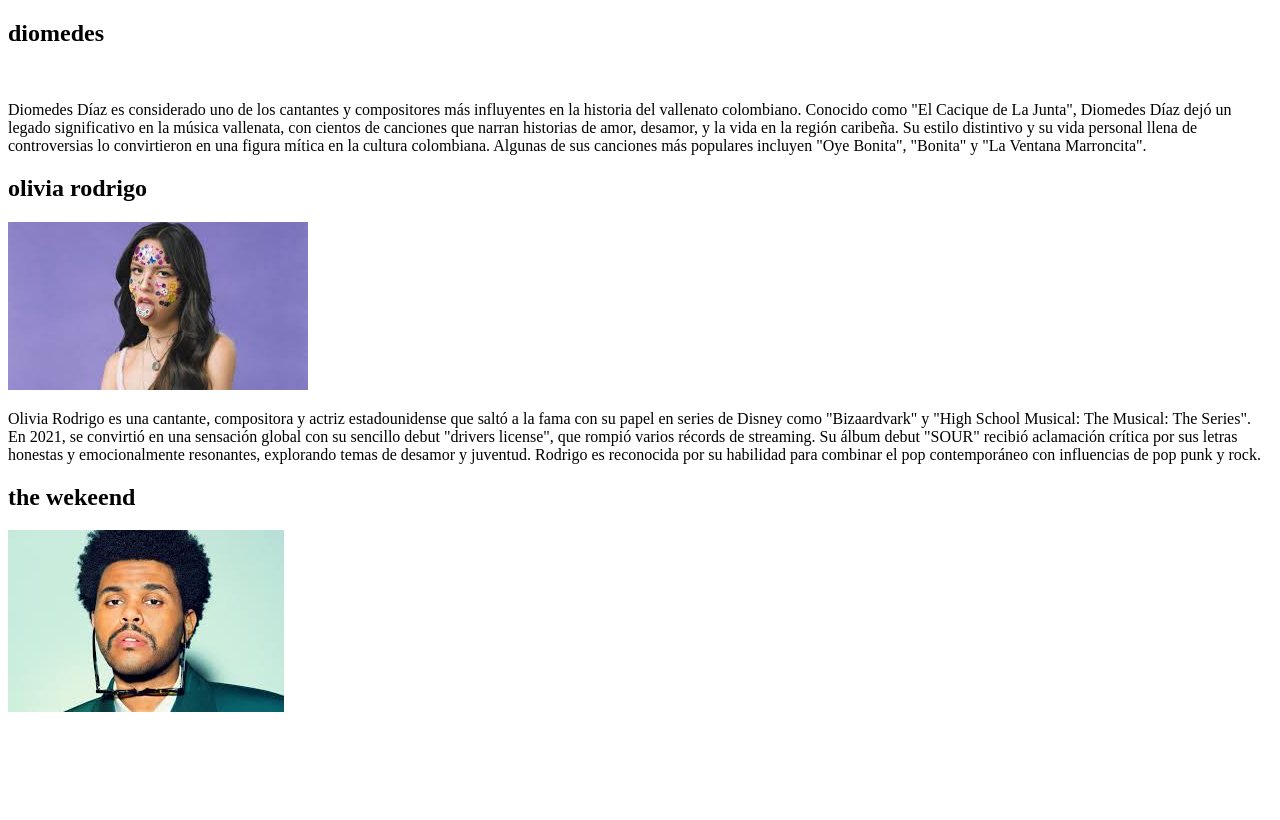
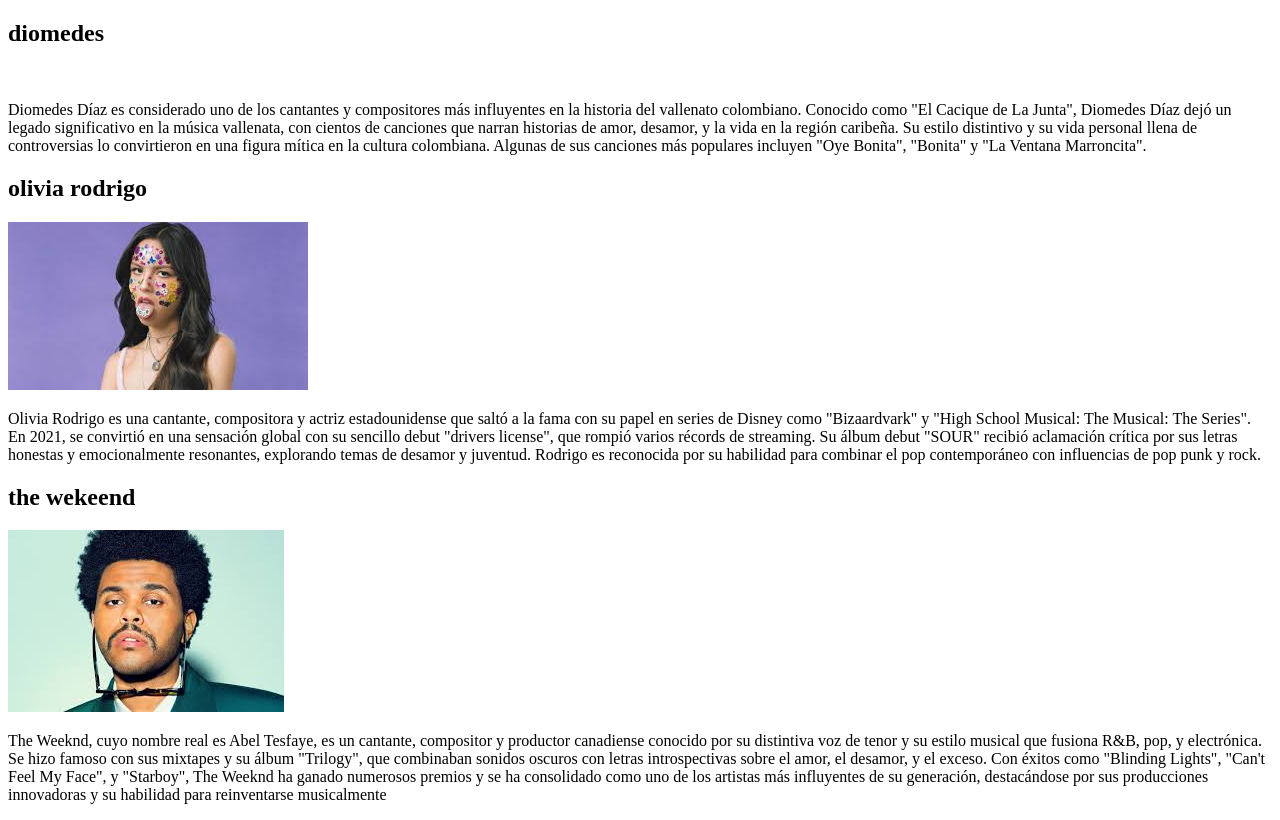
Before and after one commit to stal-programetion/quintogit, a plain HTML site: page index.html in a window 1280 px wide. Drawn offline with Linux system fonts and the light colour scheme.

Commit message:
wekeend3

```diff
--- a/index.html
+++ b/index.html
@@ -14,7 +14,7 @@
     <p>Olivia Rodrigo es una cantante, compositora y actriz estadounidense que saltó a la fama con su papel en series de Disney como "Bizaardvark" y "High School Musical: The Musical: The Series". En 2021, se convirtió en una sensación global con su sencillo debut "drivers license", que rompió varios récords de streaming. Su álbum debut "SOUR" recibió aclamación crítica por sus letras honestas y emocionalmente resonantes, explorando temas de desamor y juventud. Rodrigo es reconocida por su habilidad para combinar el pop contemporáneo con influencias de pop punk y rock.</p>
     <h2>the wekeend </h2>
     <img src="the wekeend.jfif" alt="">
-    <p></p>
+    <p>The Weeknd, cuyo nombre real es Abel Tesfaye, es un cantante, compositor y productor canadiense conocido por su distintiva voz de tenor y su estilo musical que fusiona R&B, pop, y electrónica. Se hizo famoso con sus mixtapes y su álbum "Trilogy", que combinaban sonidos oscuros con letras introspectivas sobre el amor, el desamor, y el exceso. Con éxitos como "Blinding Lights", "Can't Feel My Face", y "Starboy", The Weeknd ha ganado numerosos premios y se ha consolidado como uno de los artistas más influyentes de su generación, destacándose por sus producciones innovadoras y su habilidad para reinventarse musicalmente</p>
 
 
 
```
